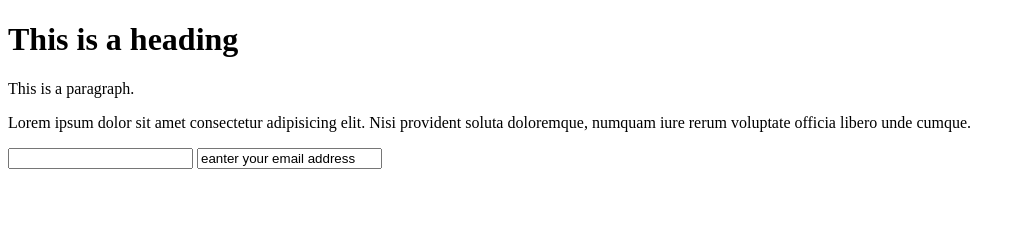
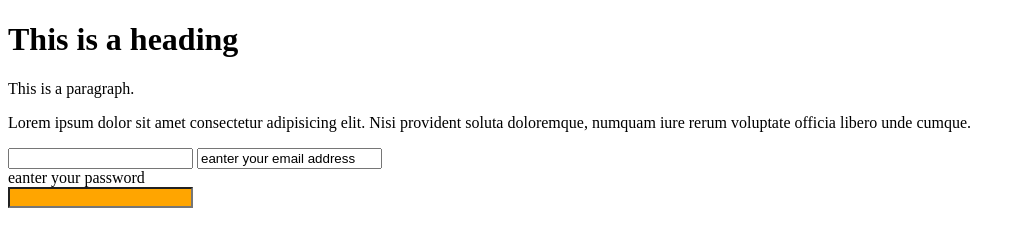
Before and after one commit to Nazim777/secondproject, a plain HTML site: page index.html in a window 1280 px wide. Shown: the whole page, without its empty margins (0-1025 px from the left). Drawn offline with Linux system fonts and the light colour scheme.

Commit message:
this is a second committ

```diff
--- a/index.html
+++ b/index.html
@@ -10,7 +10,9 @@
 <p>This is a paragraph.</p>
 <p>Lorem ipsum dolor sit amet consectetur adipisicing elit. Nisi provident soluta doloremque, numquam iure rerum voluptate officia libero unde cumque.</p>
 <input type="text">
-<input type="email" value="eanter your email address">
+<input type="email" value="eanter your email address"><br>
+eanter your password <br>
+<input type="password" id="password">
 
 
 </body>
--- a/style.css
+++ b/style.css
@@ -0,0 +1,5 @@
+#password{
+    background-color: orange;
+
+
+}
```
